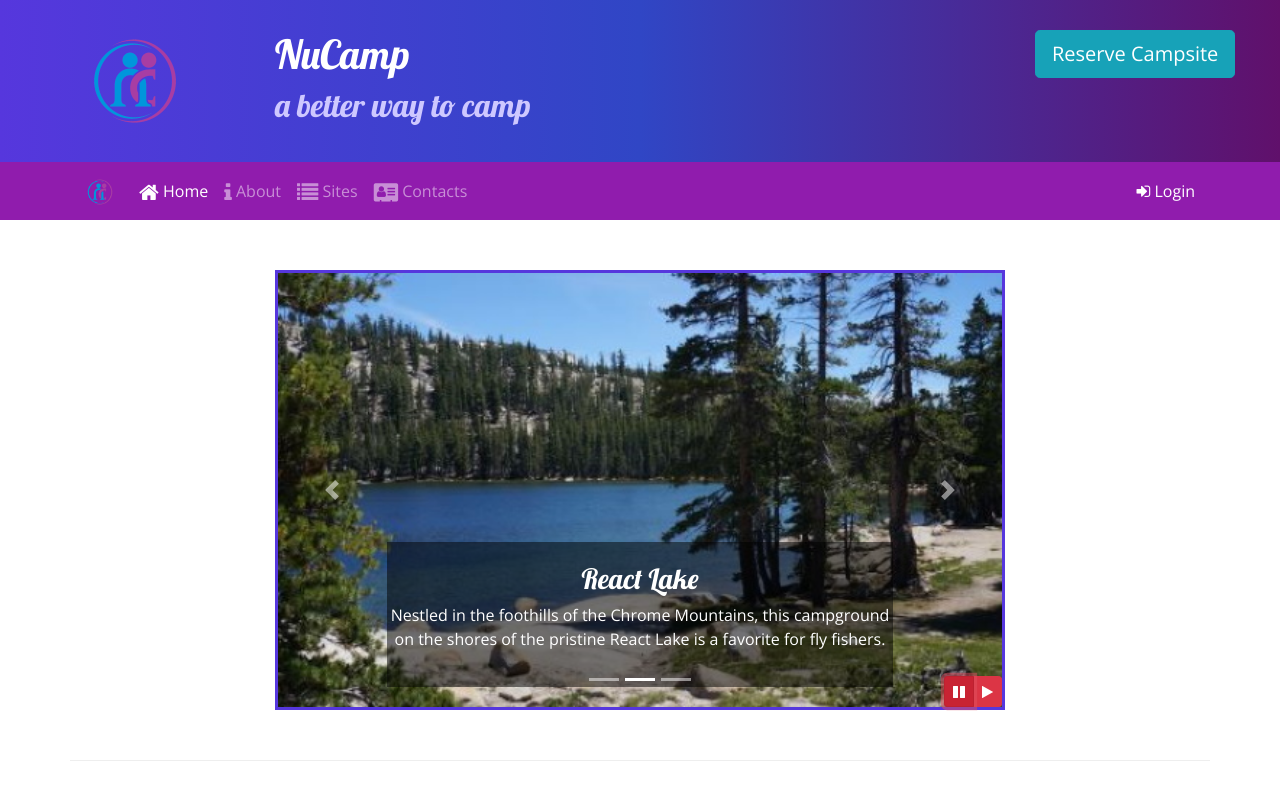
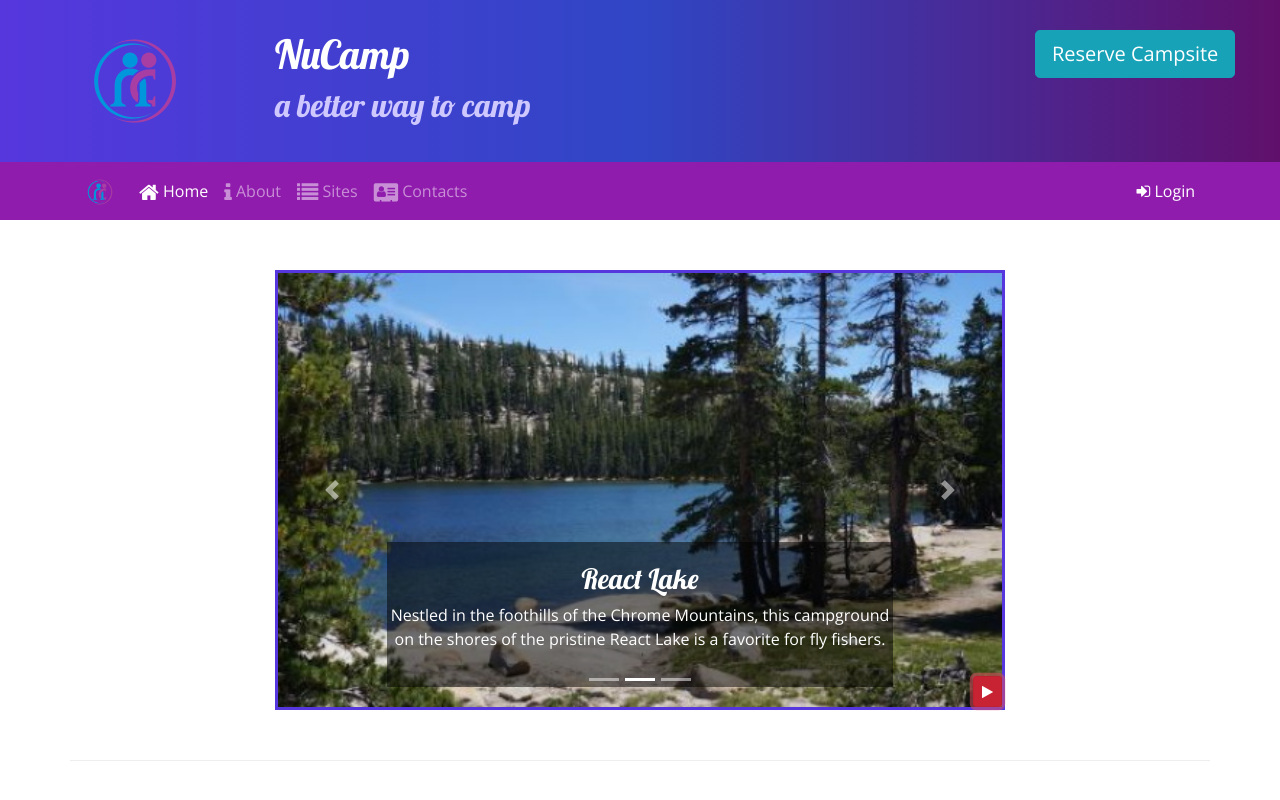
Before and after one commit to abautista-web/nucampsite, a website: page index.html in a window 1280 px wide. Both pictures are taken after a click on the button 959 px from the left and 691 px from the top of the page. Shown: the top 800 px of the page. Drawn offline with nearby package versions, Linux system fonts and the light colour scheme.

Commit message:
Bootstrap and jQuery Part 2

```diff
--- a/index.html
+++ b/index.html
@@ -195,16 +195,11 @@
                         <span class="carousel-control-next-icon"></span>
                         <span class="sr-only">Next</span>
                     </a>
-                    <!--Start Bootstrap jQuery Part 1-->
-                    <div class="btn-group" id="carouselButton">
-                        <button class="btn btn-danger btn-sm" id="carouselPause">
+                    <!--Start Bootstrap jQuery Part 2-->
+                        <button class="btn btn-danger btn-sm" id="carouselButton">
                             <i class="fa fa-pause"></i>
                         </button>
-                        <button class="btn btn-danger btn-sm" id="carouselPlay">
-                            <i class="fa fa-play"></i>
-                        </button>
-                    </div>
-                    <!--End Bootstrap jQuery Part 1-->
+                    <!--End Bootstrap jQuery Part 2-->
                 </div>
             </div>
         </div>
@@ -286,18 +281,24 @@
     <script src="node_modules/popper.js/dist/umd/popper.min.js"></script>
     <script src="node_modules/bootstrap/dist/js/bootstrap.min.js"></script>
 
-    <!--Start Bootstrap Jquery Part 1-->
+    <!--Start Bootstrap jQuery Part 2-->
     <script>
         $(function() {
-            $(".carousel").carousel( { interval: 2000, pause: "false"} );
-            $("#carouselPause").click(function(){
-                $(".carousel").carousel("pause");
-            });
-            $("#carouselPlay").click(function(){
-                $(".carousel").carousel("cycle");
+            $(".carousel").carousel( { interval: 2000 } );
+            $("#carouselButton").click(function(){
+                if ($("#carouselButton").children("i").hasClass("fa-pause")) {
+                    $(".carousel").carousel("pause");
+                    $("#carouselButton").children("i").removeClass("fa-pause");
+                    $("#carouselButton").children("i").addClass("fa-play");
+                } else {
+                    $(".carousel").carousel("cycle");
+                    $("#carouselButton").children("i").removeClass("fa-play");
+                    $("#carouselButton").children("i").addClass("fa-pause");
+                }
             });
         });
     </script>
+    <!--End Bootstrap jQuery Part 2-->
 
 </body>
 
```
